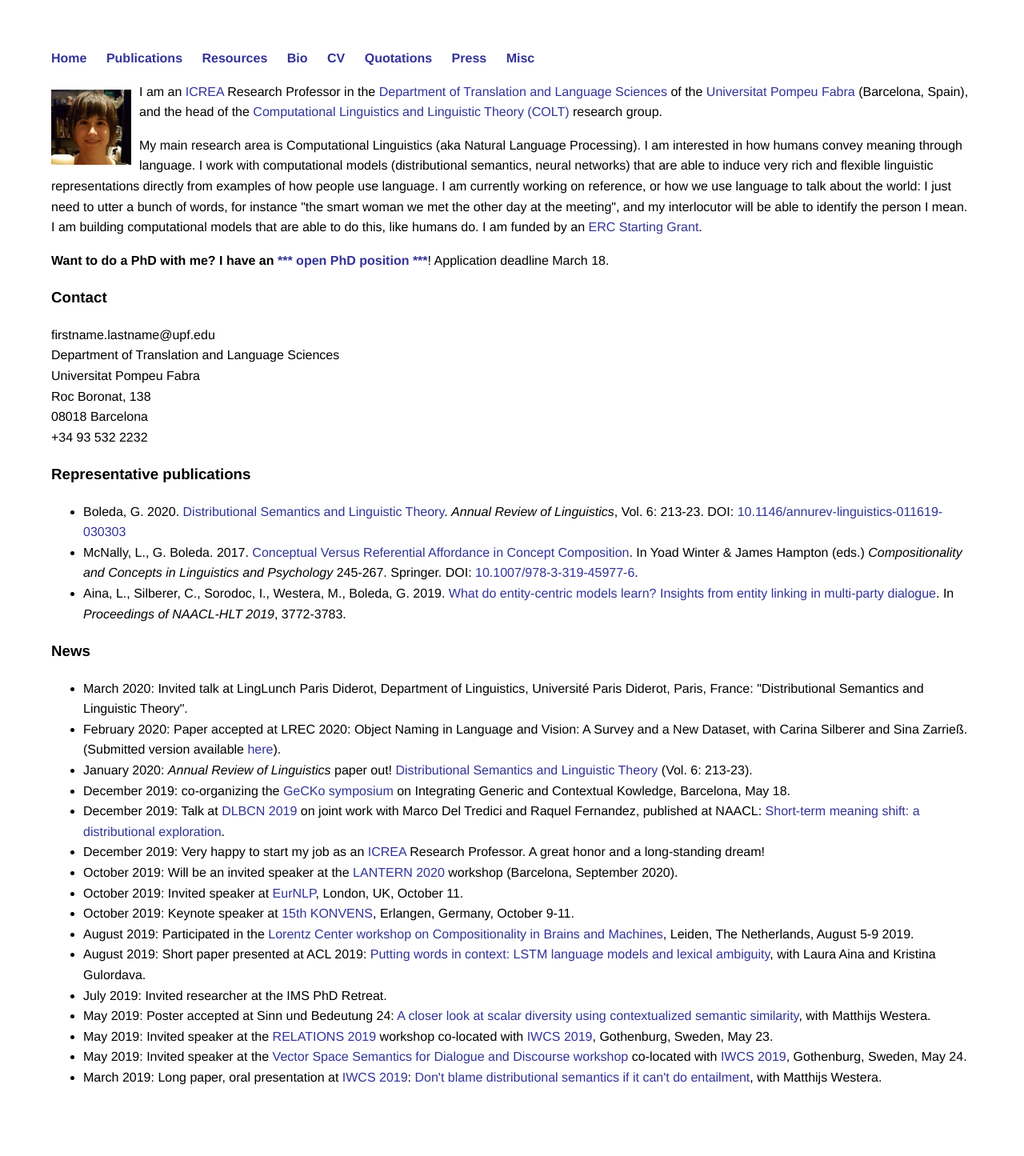
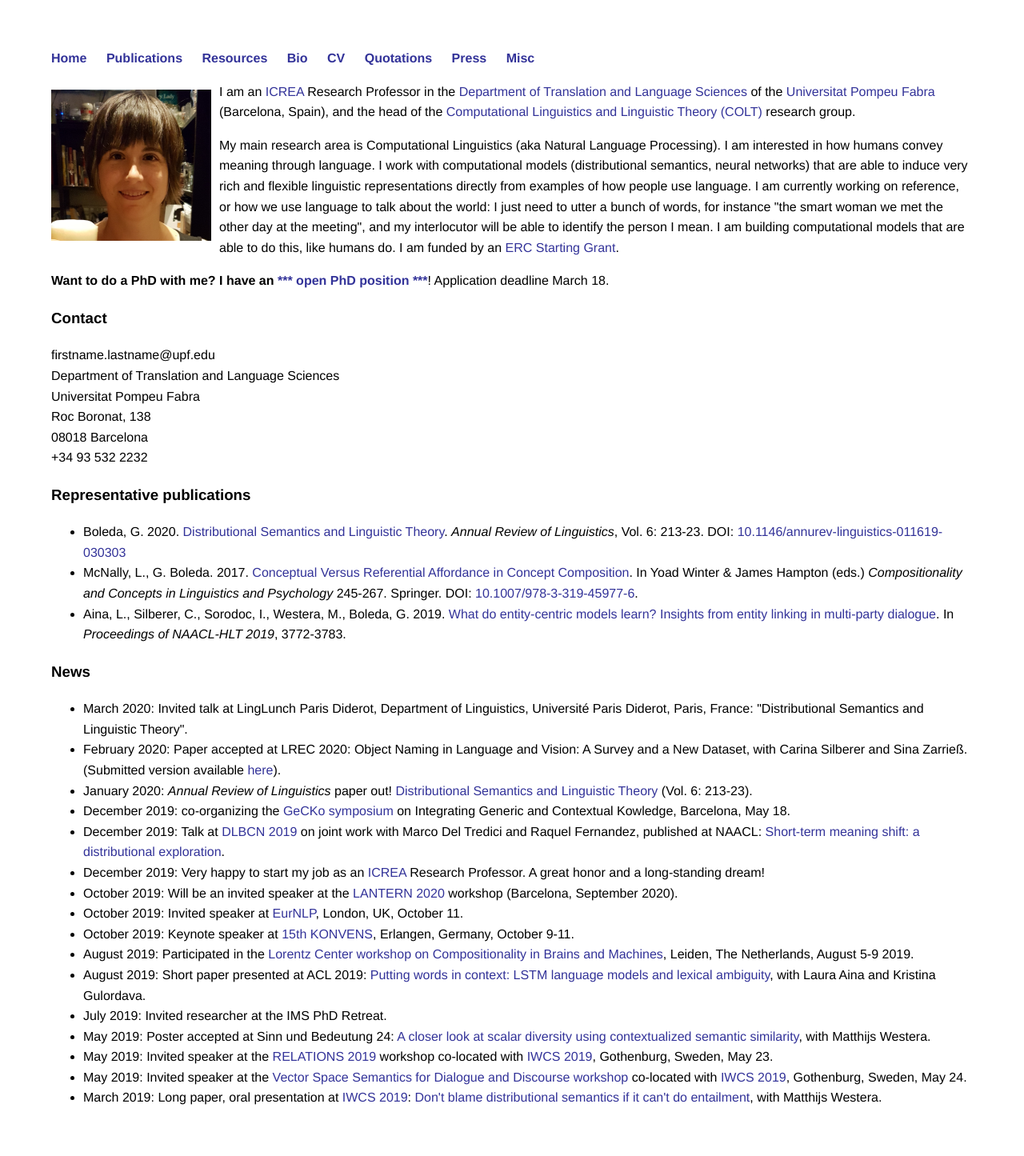
Before and after one commit to gboleda/gboleda.github.io, a Jekyll site: the page built from index.html, in a window 1280 px wide. Shown: the whole page at 80% size. Built offline with Jekyll 4.4.1, drawn with Linux system fonts in a browser that asks for light colours; before the commit the page ends 1419 px from its top, so only the background shows below that.

Commit message:
adds new pic

```diff
--- a/index.html
+++ b/index.html
@@ -3,7 +3,7 @@ layout: default
 title: Gemma Boleda
 ---
 
-<img src="pic4web.jpg" align="left" width="100" style="margin: 10px 10px 10px auto">
+<img src="pic4web.jpg" align="left" width="200" style="margin: 10px 10px 10px auto">
 
 <p>I am an <a href="https://www.icrea.cat">ICREA</a> Research Professor in the
 	<a href="https://www.upf.edu/en/dtcl">Department of Translation and Language Sciences</a> of the
```
